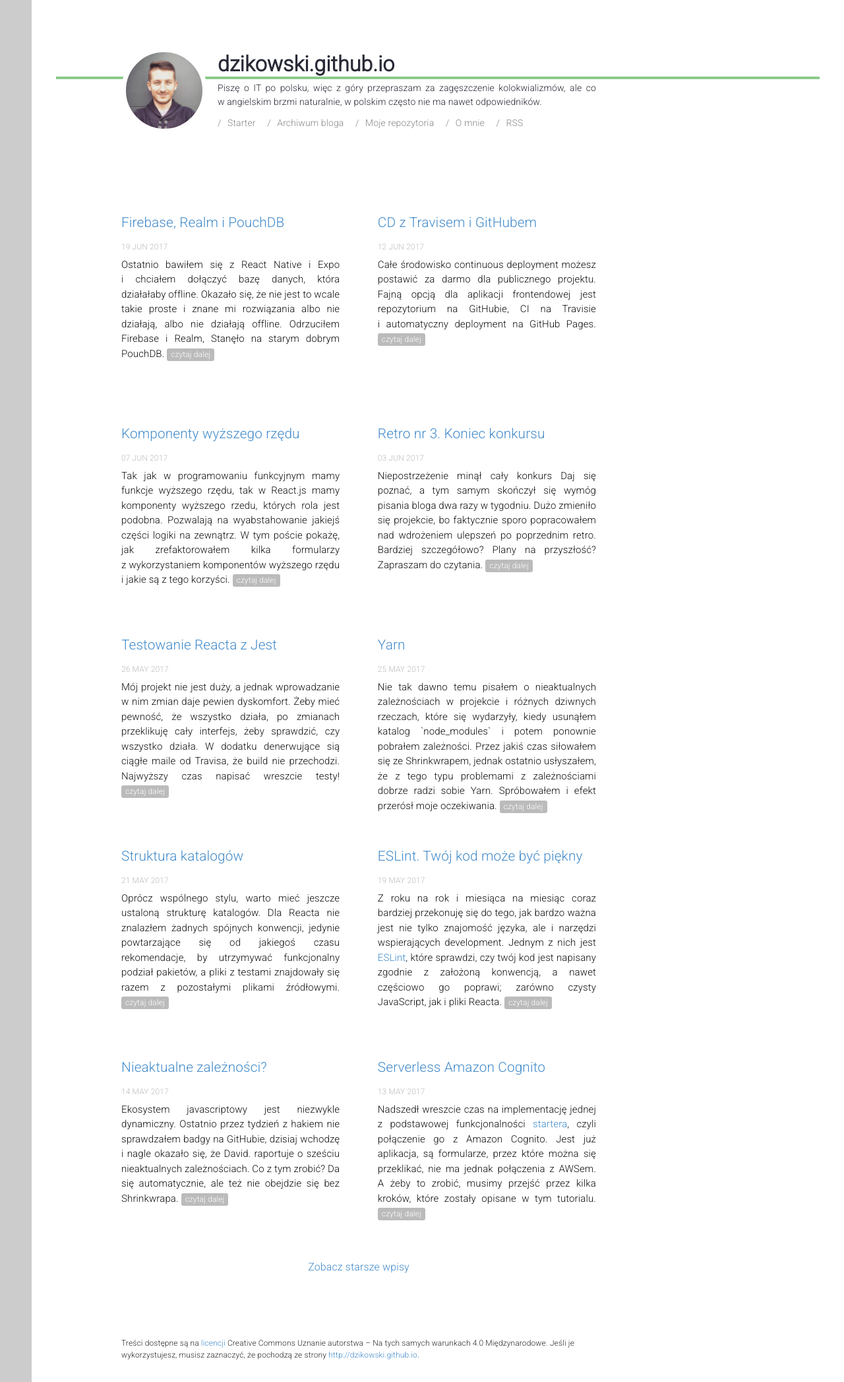
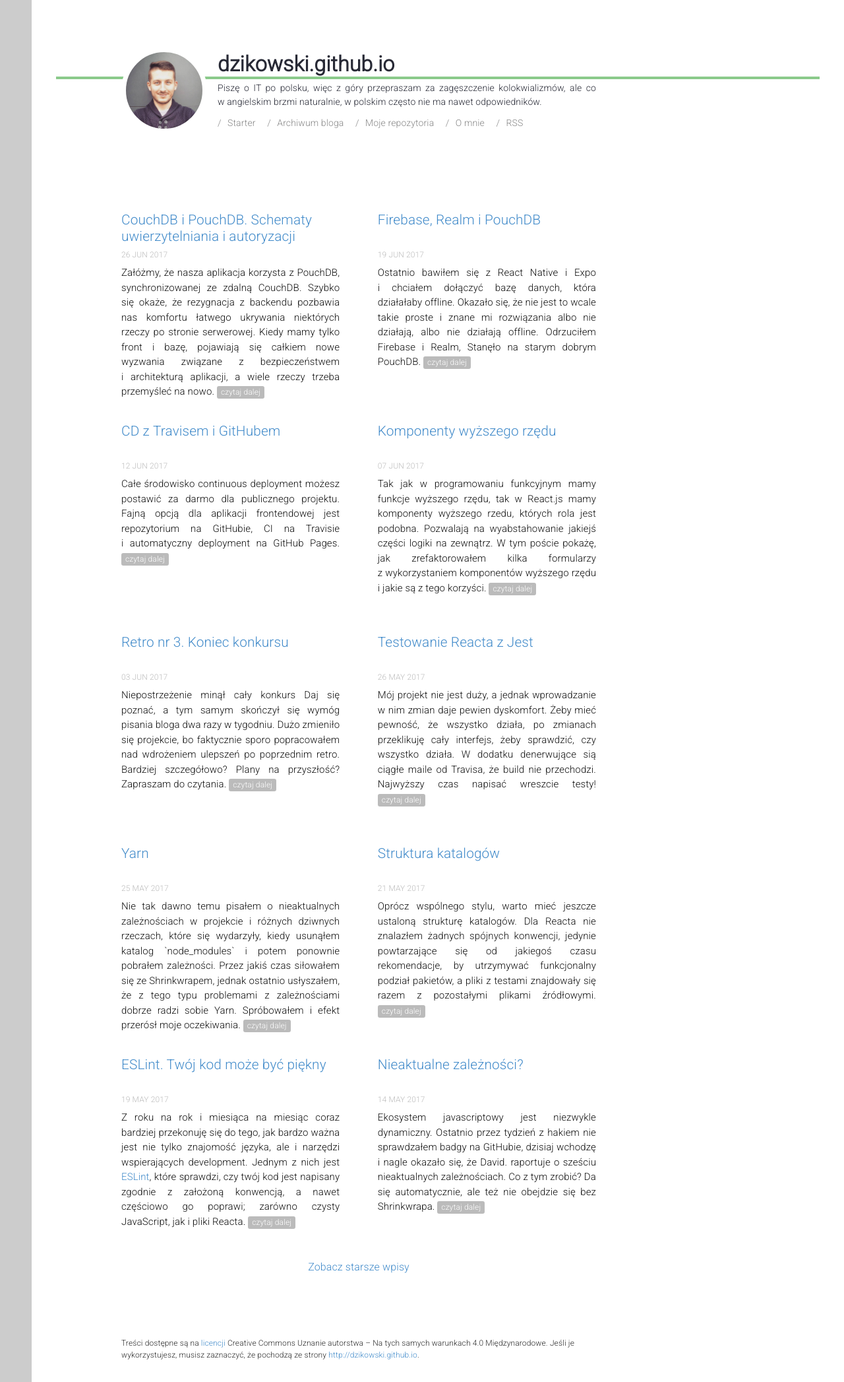
Before and after one commit to dzikowski/dzikowski.github.io, a Jekyll site: the page built from index.html, in a window 1280 px wide. Shown: the whole page at 66% size. Built offline with Jekyll 4.4.1, drawn with Linux system fonts in a browser that asks for light colours; nearby versions of some CDN libraries; some of the changed lines change nothing that is shown.

Commit message:
CouchDB i PouchDB Schematy uwierzytelniania i autoryzacji

````diff
--- /dev/null
+++ b/_posts/2017-06-26-couchdb-i-pouchdb-schematy-uwierzytelniania-i-autoryzacji.md
@@ -0,0 +1,187 @@
+---
+title: CouchDB i PouchDB. Schematy uwierzytelniania i autoryzacji
+layout: post
+comments: true
+tags:
+description: Załóżmy, że nasza aplikacja korzysta z PouchDB, synchronizowanej ze zdalną CouchDB. Szybko się okaże, że rezygnacja z backendu pozbawia nas komfortu łatwego ukrywania niektórych rzeczy po stronie serwerowej. Kiedy mamy tylko front i bazę, pojawiają się całkiem nowe wyzwania związane z bezpieczeństwem i architekturą aplikacji, a wiele rzeczy trzeba przemyśleć na nowo.
+---
+
+Ten wpis w dużej mierze korzysta z dokumentu o uwierzytalnianiu i autoryzacji w PuchDB, dostępnego [tutaj](https://github.com/pouchdb-community/pouchdb-authentication#couchdb-authentication-recipes), z dokumentacji CouchDB związanej z bezpieczeństwem (np. [1](http://docs.couchdb.org/en/2.0.0/intro/security.html) i [2](http://docs.couchdb.org/en/2.0.0/api/server/authn.html)), a był nawet taki moment, że analizowałem RFC (a konkretnie trochę już przestarzałe [RFC 2109](https://tools.ietf.org/html/rfc2109.html)).
+Zajrzyj tam, jeśli chcesz poznać więcej szczegółów technicznych i zobaczyć przykłady kodu.
+Jeśli natomiat masz ochotę na lżejszą lekturę, przy której ciągle można sporo się dowiedzieć, to ten wpis jest właśnie dla ciebie.
+
+
+## Niebezpieczne ustawienia domyślne
+
+Część baz NoSQL jest bardzo podatna na zagrożenia związane z bezpieczeństwem, wycieki danych, czy "nieuprawniony" dostęp (cudzysłów celowy).
+Nie wynika to jednak z ograniczeń technicznych, czy luk bezpieczeństwa w samym rozwiązaniu.
+Wynika to z tego, że zaraz po zainstalowaniu bazy, domyślnie mamy publiczny dostęp do wszystkiego.
+Dystrybucje linuksa, albo stare dobre bazy relacyjne, zaraz po instalacji dają ci minimum uprawnień, do tego stopnia, że często samo rozpoczęcie korzystanie jest utrudnione.
+Sam na przykład po instalacji Postgresa od razu zaczynam szukać artykułów, jak dodać użytkownika bazy, bo inaczej ciężko się do niej dostać spoza localhosta.
+
+W nowszych bazach NoSQL często stosuje się inne podejście.
+Twórcy chcą, żeby można było jak najszybciej zacząć korzystać z ich produktów, dlatego domyślnym użytkownikom, albo nawet publicznie, dają maksymalne uprawnienia odczytu i zapisu.
+Developer zaczyna korzystać z takiej bazy, pisze swoją aplikację, wypuszcza ją na świat i okazuje się, że po drodze zapomniał zmienić uprawnienia.
+To nie jest nic nietypowego.
+Człowiek zapomina.
+Zdarza się.
+To twórcy powinni podejść do uprawnień bardziej zachowawczo.
+
+Nie inaczej jest też w przypadku CouchDB.
+Kiedy zainstalujesz sobie świeżą bazkę, domyślnie pracujesz w trybie, który jest określany jako _Admin Party_.
+Każdy jest adminem.
+Każdy może wszystko.
+Dlatego pierwszym krokiem powinno być od razu wyłączenie tego trybu i utworzenie konta administratora.
+
+Tyle że to nie koniec.
+Domyślnie w CouchDB nowo utworzona baza jest publiczna.
+Znów każdy może z niej czytać i każdy może w niej zapisywać zmiany.
+Teoretycznie taki model może być dopuszczalny, jeśli mamy do czynienia np. z publicznym wiki.
+Tyle że tutaj dodatkowo każdy może zmienić historię dokumentu, więc nie polecam.
+
+
+## Wspólna baza danych
+
+Przejdźmy jednak do konkretów i rozważmy przykład, kiedy korzystamy z bazy CouchDB i mamy wielu użytkowików z różnymi uprawnianiami.
+Synchronizacja bazy z PouchDB nas nie interesuje, bo na razie jeszcze nie mamy bazy offline.
+Korzystamy z PouchDB tylko jako interfejsu do łączenia się z CouchDB.
+
+Wspomniany na początku dokument o uwierzytelnianiu i autoryzacji w CouchDB pokazuje kilka bardzo ciekawych schematów, kiedy wielu użytkowników korzysta z tej samej bazy danych.
+Jeśli twoje doświadczenie z bazami danych zaczęło się od baz relacyjnych (tak jak u mnie), pewnie nie będzie to dla ciebie nic nowego.
+
+Przykład pierwszy: Blog.
+Albo dowolna inna aplikacja, w której jedna osoba (lub kilka osób) może modyfikować dowolne dane, a wszyscy mogą te dane odczytywać.
+W tym celu ustawia się w bazie odpowiedni tzw. _design doc_ z funkcją `validate_doc_update`, która może wyglądać np. tak:
+
+```javascript
+function(newDoc, oldDoc, userCtx) {
+  var role = "blogger";
+  if (userCtx.roles.indexOf("_admin") === -1 && userCtx.roles.indexOf(role) === -1) {
+    throw({forbidden : "Only users with role " + role + " or an admin can modify this database."});
+  }
+}
+```
+
+Taka funkcja będzie wywoływana przy każdej aktualizacji dokumentu, także w przypadku synchronizacji z inną bazą.
+Za każdym razem sprawdzone zostanie, czy bieżący użytkownik to `_admin`, albo `blogger`.
+Inni użytkownicy nie będą mogli zmodyfikować dokumentu -- CouchDB zwróci status błędu i obiekt ze zdefiniowanym w funkcji komunikatem.
+
+Podobnym przykładem do bloga jest Twitter, albo inna aplikacja, gdzie wielu użytkowników może tworzyć i uaktualniać stworzone informacje, a wszyscy mogą je odczytać.
+Tutaj podobnie można zastosować funkcję `validate_doc_update`, jednak nie wystarczy sprawdzać, czy użytkownik ma przypisaną jakąś predefiniowaną rolę -- bo takich predefiniowanych ról nie ma.
+Należy za to w każdym dokumencie trzymać nazwę użytkownika, a potem w `validate_doc_update` sprawdzać, czy użytkownik, który chce zmodyfikować dokument, to ten sam użytkownik, który go stworzył.
+
+Oczywiście inna sprawa, kiedy odczyt danych z bazy nie powinien być publiczny.
+Jeśli mamy na przykład do czynienia z korporacyjną wiki, w którym każdy pracownik może modyfikować i odczytywać dane, ale nawet odczyt nie jest publiczny, wtedy wystarczy przypisać odpowiednią rolę do bazy.
+Dopiero wtedy, po przypisaniu użytkownika, albo roli, baza przestaje być publiczna!
+
+Można jeszcze pójść krok dalej i wymusić autoryzację na poziomie całego serwera CouchDB.
+Wtedy przy każdym requeście (jeśli nie masz odpowiednich ciasteczek), zobaczysz okienko, w którym trzeba podać nazwę użytkownika i hasło.
+
+
+## Osobna baza dla każdego użytkownika
+
+O ile poprzednie schematy autoryzacji dla CouchDB wydają się intuicyjne, schody zaczynają się wtedy, kiedy chcemy mieć CouchDB, która synchronizuje się z lokalną bazą PouchDB.
+Czyli kiedy przechodzimy do modelu _offline-first_.
+
+Jeśli mówimy o jednokierunkowej synchronizacji danych z CouchDB do PouchDB, kiedy jedynie chcemy pobrać sobie lokalne kopie danych i nic nie zmieniać na serwerze, problemu jeszcze nie ma.
+Centralna baza może najwyżej okazać się za duża, ale wtedy wystarczy skorzystać z tzw. _[filtered replication](https://pouchdb.com/2015/04/05/filtered-replication.html)_.
+
+Problem pojawia się w momencie, kiedy w twojej aplikacji są zarówno dane, które możesz odczytywać i modyfikować, jak i takie, do których nie masz dostępu.
+_Filtered replication_ nie jest dobrym rozwiązaniem na autoryzację; zamiast tego zaleca się tworzyć osobne bazy dla użytkowników lub ról.
+Brzmi to dziwnie dla osób wywodzących się ze środowiska baz relacyjnych, gdzie baza danych to było coś ciężkiego i gdzie najczęściej występuje jedna baza na całą aplikację.
+W CouchDB bazy danych są jednak bardzo lekkie, a jeden z nawiększych dostarczycieli CouchDB w chmurze -- Cloudant -- już kilka lat temu [pisał](https://mail-archives.apache.org/mod_mbox/couchdb-user/201401.mbox/%3C52CEB873.7080404@ironicdesign.com%3E), że świadczy usługi podmiotom, które mają u nich nawet po sto tysięcy baz.
+
+Rozwiązanie takie jest na tyle popularne, że najpierw CouchDB doczekało się odpowiedniego [pluginu](https://github.com/etrepum/couchperuser/), który automatycznie tworzy prywatne bazy każdemu użytkownikowi, a potem ten plugin został włączony do samego CouchDB.
+Tyle że ta zintegrowana wersja pluginu... ciągle jeszcze nie działa w najnowszym CouchDB (zob. odpowiednie tickety i pull requesty:
+[1](https://github.com/etrepum/couchperuser/issues/18),
+[2](https://issues.apache.org/jira/browse/COUCHDB-3246),
+[3](https://github.com/apache/couchdb-peruser/pull/3),
+[4](https://github.com/apache/couchdb/pull/570)).
+
+Ale teraz zastanówmy się, jak wiele możliwości daje taka zmiana podejścia.
+
+Aplikacje mobilne z PouchDB (ostatnio nawet o tym [pisałem](http://dzikowski.github.io/2017/06/19/firebase-realm-i-pouchdb/))?
+Żaden problem.
+Każde urządzenie dostaje swoją dedykowaną bazę, z którą można się synchronizować.
+
+Firmowa strona wiki?
+Każda firma to tak naprawdę osobna rola, i każda rola ma swoją bazę danych.
+
+Wiki, w której użytkownicy mogą występować w wielu rolach, a różne role mają różne uprawnienia?
+Cóż, tutaj pewnie trzeba będzie jakoś kombinować z różnymi bazami danych dla ról i funkcją `validate_doc_update`, ale ciągle do zrobienia.
+Wadą jest oczywiście utrudnione odwoływanie się do dokumentów, które są w innej bazie danych, no ale CouchDB to przecież baza dokumentowa, a nie relacyjna.
+
+W przypadku, kiedy dane zedytowane przez użytkownika mają być widoczne publicznie, najlepiej replikować je do innej bazy, która jest publiczna.
+Nie znalazłem na to konkretnego przykładu, ale jestem sobie w stanie wyobrazić, że mam np. aplikację do pisania artykułów i publikowania ich, i w każdym dokumencie jest atrybut `published` (`true`/`false`).
+W momencie kiedy chcę opublikować artykuł, zmieniam mu w bazie użytkownika atrybut `published` na `true`.
+Jednocześnie mam włączoną synchronizację z publiczną bazą artykułów, która ma zastrzeżone w `validate_doc_update`, że może przyjąć tylko artykuły, które mają `published: true`.
+I teoretycznie wszystko powinno zadziałać.
+
+Wadą takiego rozwiązania jest oczywiście redundancja danych.
+W przypadku replikacji jednokierunkowej, tylko z baz użytkowników do bazy publicznej, publiczna baza zawiera kopię części danych z baz użytkowników.
+Natomiast w przypadku replikacji dwukierunkowej, czyli tak w zasadzie synchronizacji, prywatne bazy danych użytkowników mają zduplikowaną całą bazę publiczną.
+
+
+## Inne opcje autoryzacji
+
+W [dokumencie](https://wiki.apache.org/couchdb/PerDocumentAuthorization#Possible_solutions) na wiki CouchDB rozważane są jeszcze inne opcje na autoryzację dostępu na poziomie dokumentu, oprócz trzymania osobnej bazy na każdego użytkownika lub rolę.
+Jedną z nich jest trzymanie osobnego, _inteligentnego_ proxy, które dodawałoby do dokumentów dane użytkowników i weryfikowało odpowiednie uprawnienia, i dopiero to proxy mogłoby stukać do samego CouchDB.
+Rozwiązanie to jest o tyle fajne, że może dać scentralizowane zarządzanie uprawnieniami, jednak z innej strony troszczkę podpada już pod pisanie własnego backendu.
+Nietrudno wyobrazić sobie sytuację, kiedy zechcemy do niego dodać troszeczkę ligiki biznesowej, potem jeszcze troszeczkę i skończymy na rozbudowanej warstwie architektonicznej, którą przecież trzeba jakoś utrzymać.
+W dodatku warstwie, która jest rozmyta, mało wyspecjalizowana, eklektyczna.
+
+Inne rozwiązanie, to obok `validate_doc_update`, wykorzystanie funkcji `validate_doc_read`, która sprawdza, czy można odczytać dokument.
+Wady takiego rozwiązania są dwie.
+Pierwsza: duży narzut na wydajności, funkcję trzeba wywołać przy każdym odczycie.
+A druga jest taka, że nie ma tego w oficjalnym CouchDB, są ewentualnie jakieś patche.
+
+I wreszcie trzecia opcja, dla mnie odlot, bo nie znam się za bardzo na tej działce: szyfrowanie dokumentów na poziomie użytkownika.
+Idea jest taka, że mamy wspólne bazy, które komunikują się ze sobą _peer-to-peer_, a ty szyfrujesz swoje dokumenty kluczem prywatnym i podpisujesz je kluczem publicznym.
+Tylko ci użytkownicy, którzy mają klucz, mogą odszyfrować te dane.
+
+Tak naprawdę wszystkie te rozwiązania albo dokładają developerowi dużo pracy, albo są eksperymentalne.
+Najdojrzalsze i najbezpieczniejsze wydaje się trzymanie osobnych baz dla użytkowników.
+
+
+## Reverse proxy
+
+Zauważ, że CouchDB tak w zasadzie należy traktować bardziej jako RESTowy endpoint niż bazę danych.
+Skoro chcemy synchronizować lokalne PouchDB ze zdalną instancją CouchDB, to ta druga musi być dostępna publicznie.
+Oczywiste w tym momencie jest, że powinniśmy mieć SSL i prawdopodobnie zablokować dostęp do bazy dla niezalogowanych użytkowników.
+Tyle że to nie wszystko, bo pytanie, czy faktycznie będziemy stukać tylko do jednej instancji CouchDB, czy będziemy mieli np. kilka instancji w różnych lokalizacjach, żeby minimalizować _latency_.
+Jeśli wszystko pójdzie dobrze i twoja aplikacja będzie się rozwijać, pewnie warto pomyśleć o postawieniu proxy pomiędzy CouchDB a światem zewnętrznym, chociażby po to, żeby potem móc je wykorzystać do przekierowania ruchu.
+Albo żeby radzić sobie z potencjalnym atakiem DDoS.
+
+Taką wypowiedź można znaleźć na jednym z [wątków](https://stackoverflow.com/questions/1923352/how-to-secure-couchdb) na Stack Overflow:
+
+> I wouldn't think about any performance issues in a real-world application before security problems go unsolved. Thus even deploying nginx to rewrite URLs is much better than deploying fenceless CouchDB on a public server.
+
+
+## Serverless
+
+W najprostszym podejściu konto użytkownika aplikacji tak naprawdę będzie równoznaczne z kontem użytkownika w bazie danych.
+Rejestracja użytkownika -- jeśli każdy może się zarejestrować -- to dodanie nowego nowego konta do bazy danych (czyli `PUT` do bazy `_users`).
+Zalogowanie się jest równoznaczne z zalogowaniem do bazy z podanymi wcześniej nazwą użytkownika i hasłem.
+W kolejnych zapytaniach do bazy nie trzeba już podawać nazwy użytkownika i hasła, bo autoryzacja w kolejnych zapytaniach może przebiegać z wykorzystaniem odpowiedniego ciasteczka.
+Taki mechanizm opisano w [dokumentacji](http://docs.couchdb.org/en/2.0.0/api/server/authn.html) CouchDB, i taki mechanizm jest też wspierany przez wspomniany wcześniej [plugin](https://github.com/pouchdb-community/pouchdb-authentication) do PouchDB.
+
+Innymi słowy, możemy pracować z bazą danych tak samo, jak pracowalibyśmy ze zwykłym backendem.
+
+Tyle że takie podejście ma też wady.
+Przede wszystkim należałoby udostępnić możliwość publicznej modyfikacji bazy `_users`, co nie zawsze może być pożądane.
+Dlaczego?
+Wyobraź sobie, że nagle zaczynają się rejestrować tysiące losowych użytków, generowanych przez jakieś chińskie serwery, i jeszcze w dokumentach -- rejestracja to przecież `PUT` dokumentu -- znajdują się duże ilości danych.
+Możesz sobie pozwolić na coś takiego na produkcji?
+
+Lepszym rozwiązaniem jest wykorzystanie dedykowanej usługi do uwierzytelniania, takiej, jak na przykład [Amazon Cognito](http://docs.aws.amazon.com/cognito/latest/developerguide/what-is-amazon-cognito.html).
+Dostajesz _out of the box_ walidację _server-side_ nazw użytkownika, maili, haseł, potwierdzanie adresu e-mail, zabezpieczenia przed DDoS i wiele innych.
+Wtedy jednak trzeba jakoś synchronizować użytkowników zarejstrowanych w Amazon Cognito z użytkownikami w CouchDB i trzeba by jakoś umożliwić zalogowanemu użytkownikowi w Cognito połączyć się z jego prywatną bazą.
+
+Z mojego wstępnego _researchu_, wydaje się, że jest to jak najbardziej możliwe.
+W CouchDB jest coś takiego jak [proxy authentication](http://docs.couchdb.org/en/2.0.0/api/server/authn.html?highlight=authentication#proxy-authentication), co jest stworzone specjalnie na potrzeby zewnętrznych mechanizmów uwierzytelniania, a Cognito może [wywoływać Lambdy](http://docs.aws.amazon.com/cognito/latest/developerguide/cognito-user-identity-pools-working-with-aws-lambda-triggers.html) i poprzez Lambdy pozyskiwać tokeny dostępu do CouchDB.
+
+Takie własnie rozwiązanie mam zamiar wprowadzić do mojego [startera](https://github.com/withspace/serverless-webapp-starter).
+Jest w tej chwili rejestracja i logowanie w Amazon Cognito, będzie jeszcze lokalne PouchDB synchronizowane ze zdalnym CouchDB, a w uwierzytelnianiu pomogą mi Lambdy.
+Ale to jest jeszcze trochę roboty i wykracza poza zakres tego posta.
+Daję sobie na to miesiąc i w międzyczasie będę raportować o postępach.
+_Stay tuned_ &#128578;.
--- a/assets/css/main.scss
+++ b/assets/css/main.scss
@@ -70,6 +70,7 @@ body {
 h1, h2, h3, h4, h5, h6 {
   line-height: 1.6;
   margin: 1.5em 0 0.2em 0em;
+  text-align: left;
 }
 
 h1 {
@@ -730,6 +731,9 @@ div.posts {
     .leading {
         h2 {
             font-size: 1.3em;
+            text-align: left;
+            height: 2.2em;
+            line-height: 1.2em;
         }
         .post-date {
             font-size: .75em;
````
